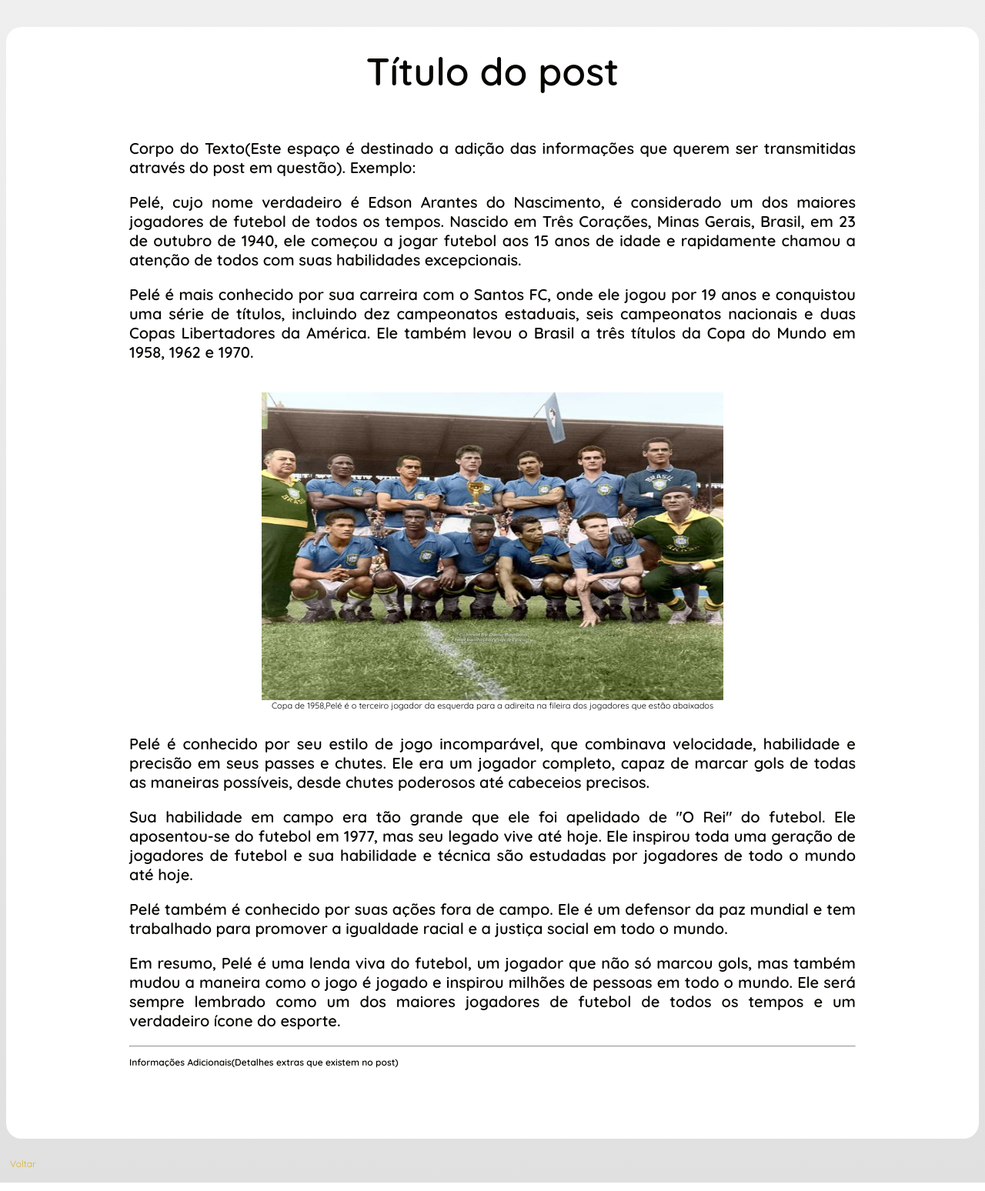
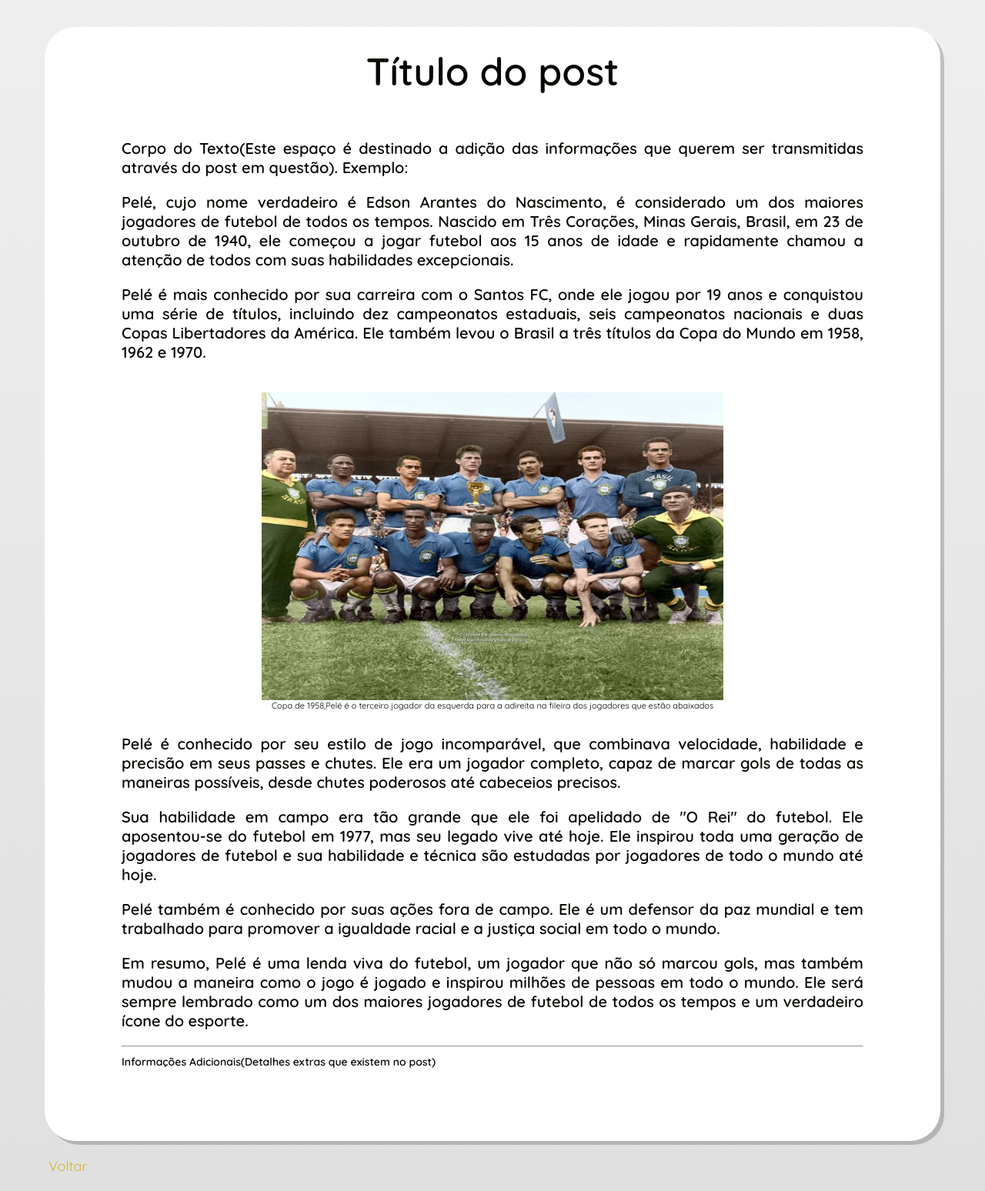
Before and after one commit to KirchmaierDavi/Blog-do-Rei-trainee-2023.1, a PHP site: the page made by app/views/site/Pagina VU.html in a window 1280 px wide. Shown: the part 120-1668 px from the top of the page at 77% size. Run offline with PHP 8.4, Linux system fonts and the light colour scheme; some web fonts are replaced.

Commit message:
Edição da pvu

```diff
--- a/app/views/site/Pagina VU.html
+++ b/app/views/site/Pagina VU.html
@@ -19,9 +19,7 @@
 			<header>
 	               <img src="../../../public/assets/logo.png" alt="Logo do blog">
 			</header>
-
 			<div class="main">
-
 
 					<div class="informations">
 						<label for=text><h1>Título do post</h1>
@@ -59,7 +57,3 @@
 	</body>
 
 </html>
-
-	</body>
-
-</html>
--- a/public/css/pvu.css
+++ b/public/css/pvu.css
@@ -9,15 +9,15 @@ header img {
 	width: 320px;
 	margin-bottom: 35px;
 	margin-top: 20px;
-
 }
 
 .informations{
-	margin-left: 0;
-	margin-right: 0;
+	margin-left: 50px;
+	margin-right: 50px;
 	background-color: white;
-	border-radius: 20px;
- 	padding: 6px 160px 80px 160px;
+ 	padding: 6px 100px 80px 100px;
+	box-shadow: 5px 5px 0px #00000032;
+	border-radius: 40px;
 }
 .informations h1{
 	text-align: center;
@@ -38,8 +38,9 @@ header img {
 }
 .informations h3{
      color: #070601;
-     font-size: 12px;
+     font-size: 14px;
      font-family: 'Quicksand', sans-serif;
+	 margin-top: 10px;
 }
 .informations img{
        height:400px;
@@ -81,11 +82,15 @@ figcaption {
 .voltar a{
 	color: #D9B328;
 	text-decoration: none;
-	font-size:12px;
+	font-size:18px;
 	display: inline-block;
 	font-family: 'Quicksand', sans-serif;
 	border-radius: 40px;
 	padding: 0.8px 5px 0.8px 5px;
-	margin-bottom: 0px;
-
+	margin-bottom: 8px;
+	margin-left: 50px;
+	transition: transform 0.3s ease;
 }
+.voltar a:hover {
+    transform: scale(1.4);
+}
```
